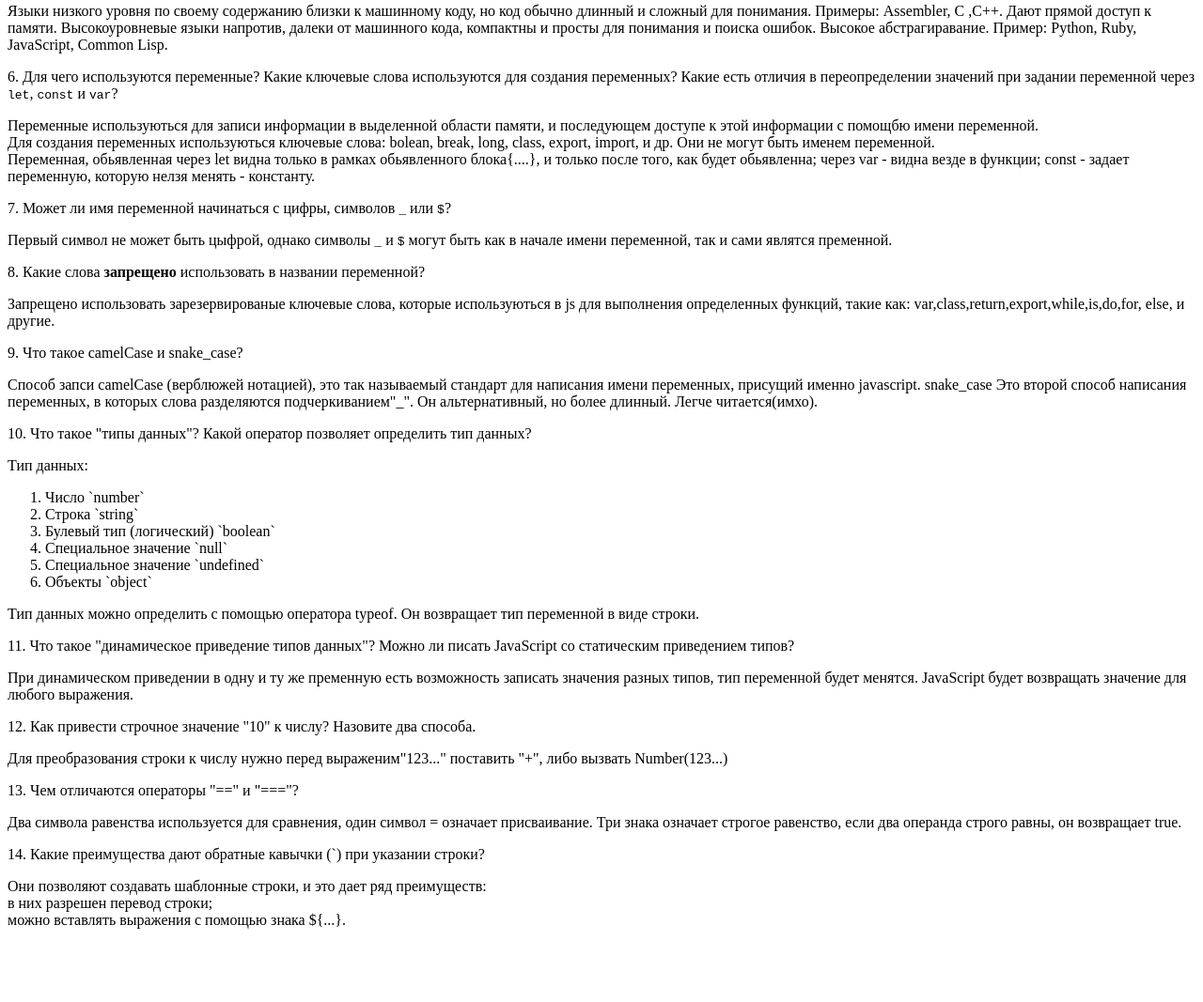
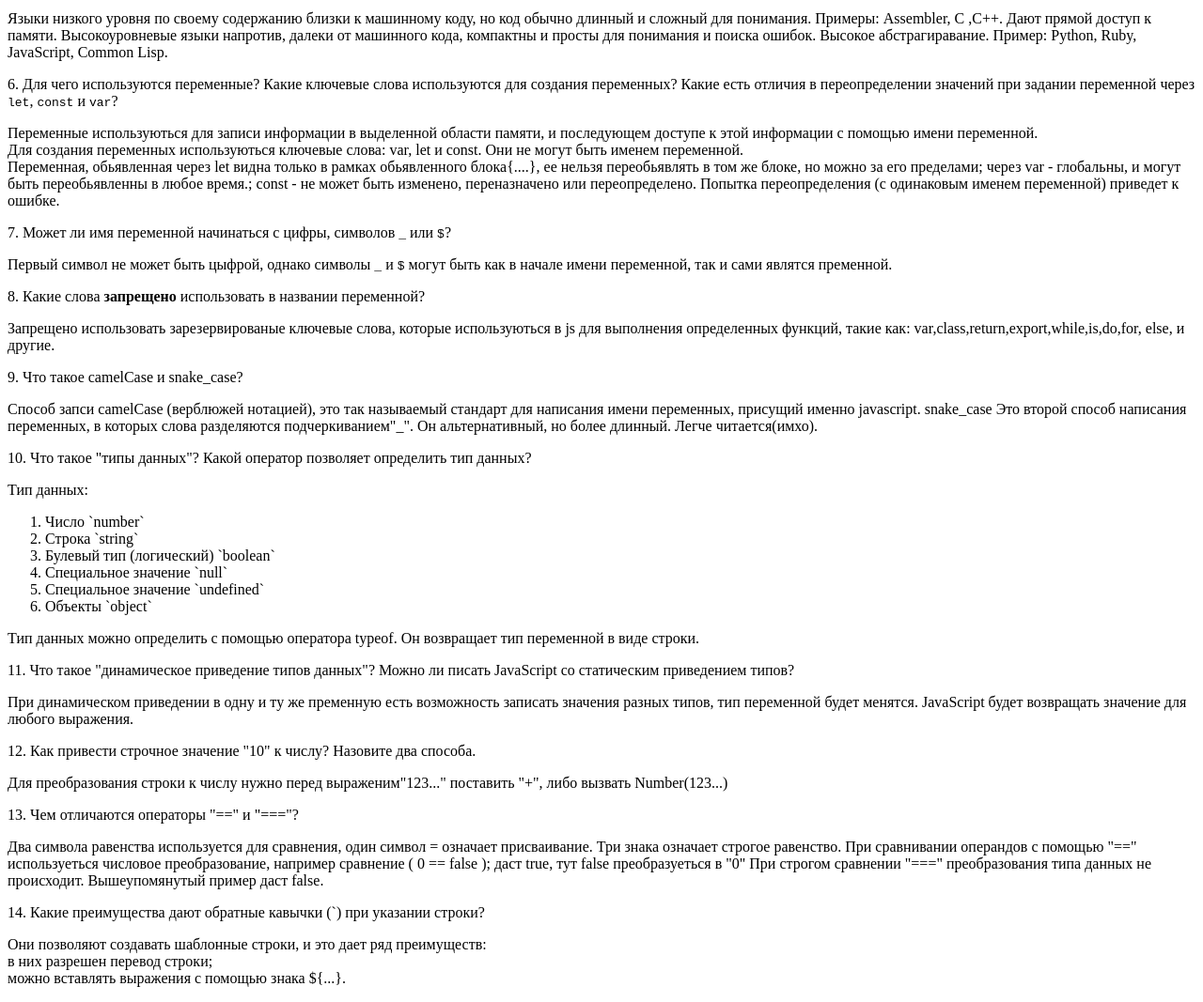
Before and after one commit to Akbalstalker/pasha-e1-006, a website: page app/pages/answers.html in a window 1280 px wide. Shown: the part 419-1486 px from the top of the page at 94% size. Before the commit the page ends 1424 px from the top, so only its background shows below. Drawn offline with Linux system fonts and the light colour scheme.

Commit message:
Исправил. Домашка переменные

```diff
--- a/app/pages/answers.html
+++ b/app/pages/answers.html
@@ -1,3 +1,10 @@
+<!DOCTYPE html>
+<html lang="en">
+<head>
+	<meta charset="UTF-8">
+	<title>Variables</title>
+</head>
+<body>
 		<!-- Все пары вопрос - ответ будут в div.faq -->
 	<div class="faq">
 		<!-- Каждый ответ на вопрос будет в div.pair -->
@@ -24,8 +31,9 @@
 		</div>
 		<div class="pair">
 			<p class="question">6. Для чего используются переменные? Какие ключевые слова используются для создания переменных? Какие есть отличия в переопределении значений при задании переменной через <code>let</code>, <code>const</code> и <code>var</code>?</p>
-		<p class="answer">Переменные используються для записи информации в выделенной области памяти, и последующем доступе к этой информации с помощбю имени переменной.<br> Для создания переменных используються ключевые слова: bolean, break, long, class, export, import, и др. Они не могут быть именем переменной.<br>
-		Переменная, обьявленная через let видна только в рамках обьявленного блока{....}, и только после того, как будет обьявленна; через var - видна везде в функции; const - задает переменную, которую нелзя менять - константу.</p>
+			<p class="answer">Переменные используються для записи информации в выделенной области памяти, и последующем доступе к этой информации с помощью имени переменной.<br>
+			     Для создания переменных используються ключевые слова: var, let и const. Они не могут быть именем переменной.<br>
+			Переменная, обьявленная через let видна только в рамках обьявленного блока{....}, ее нельзя переобьявлять в том же блоке, но можно за его пределами; через var - глобальны, и могут быть переобьявленны в любое время.; const - не может быть изменено, переназначено или переопределено. Попытка переопределения (с одинаковым именем переменной) приведет к ошибке. </p>
 		</div>
 		<div class="pair">
 			<p class="question">7. Может ли имя переменной начинаться с цифры, символов <code>_</code> или <code>$</code>?</p>
@@ -62,7 +70,7 @@
 		</div>
 		<div class="pair">
 			<p class="question">13. Чем отличаются операторы "==" и "==="?</p>
-		<p class="answer">Два символа равенства используется для сравнения, один символ = означает присваивание. Три знака означает строгое равенство, если два операнда строго равны, он возвращает true.</p>
+			<p class="answer">Два символа равенства используется для сравнения, один символ = означает присваивание. Три знака означает строгое равенство. При сравнивании операндов с помощью "==" используеться числовое преобразование, например сравнение ( 0 == false ); даст true, тут false преобразуеться в "0"  При строгом сравнении "===" преобразования типа данных не происходит. Вышеупомянутый пример даст false.</p>
 		</div>
 		<div class="pair">
 			<p class="question">14. Какие преимущества дают обратные кавычки (`) при указании строки?</p>
@@ -72,3 +80,6 @@
 			</p>
 		</div>
 	</div>
+
+</body>
+</html>
```
Lines whose indentation alone changed are shown as unchanged.
